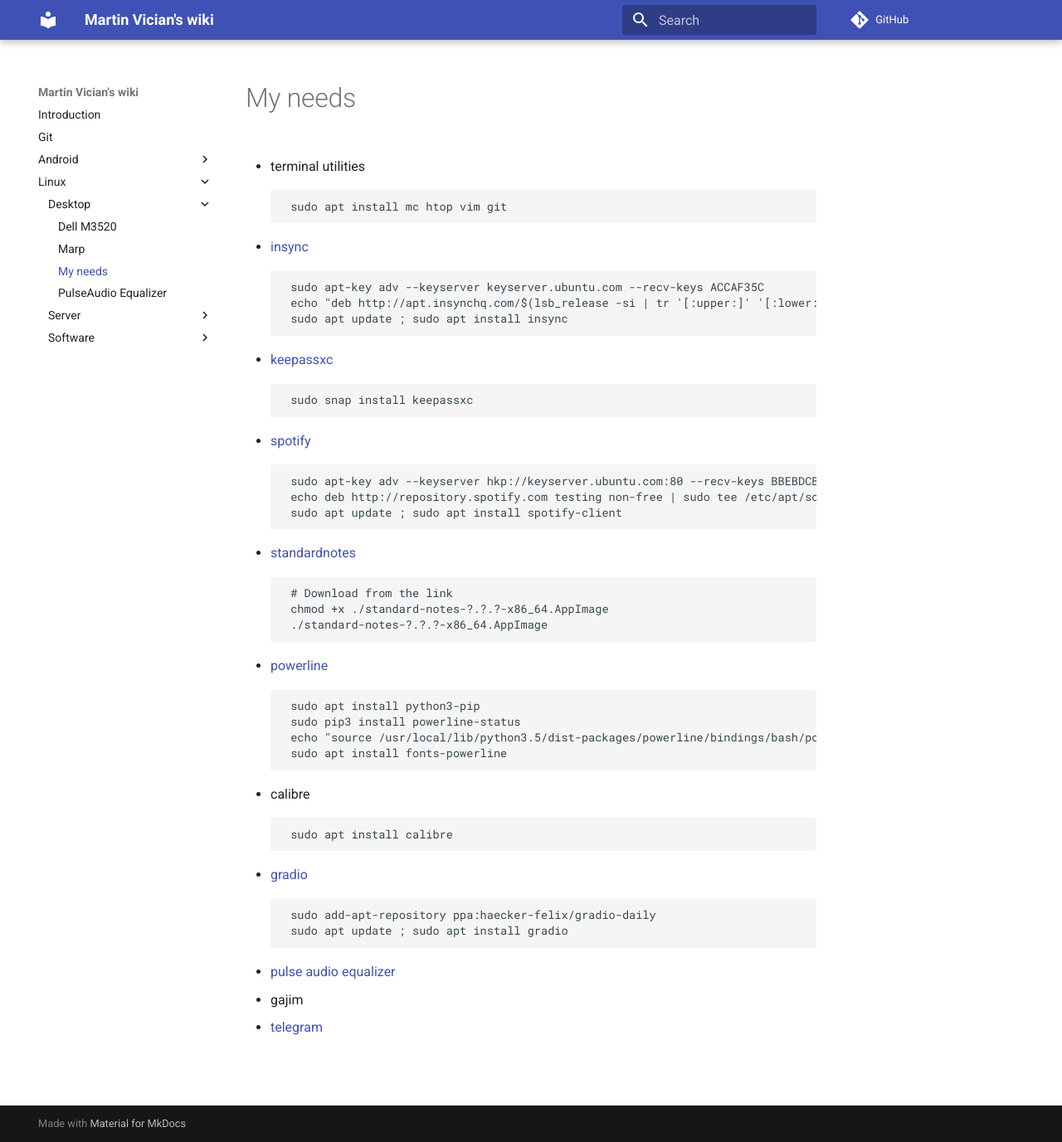
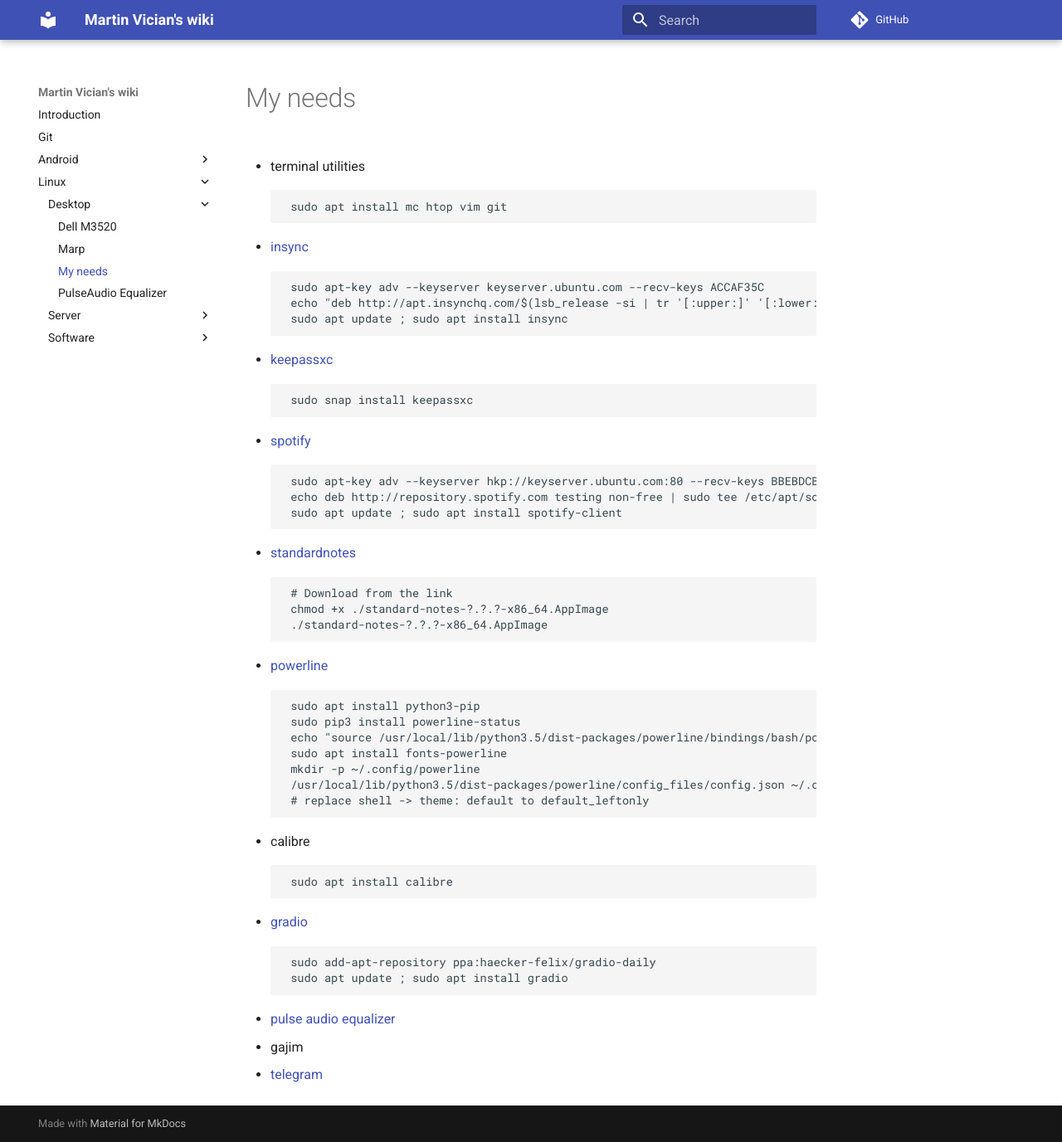
Before and after one commit to vician/wiki, an MkDocs documentation site: the page built from docs/Linux/Desktop/My needs.md, in a window 1280 px wide and 1377 px high. Shown: the whole window at 83% size. Built offline with MkDocs 1.6.1 and Material for MkDocs 9.7.7, drawn with Linux system fonts in a browser that asks for light colours; comment, search, counter and statistics services are not loaded.

Commit message:
Update My needs.md

```diff
--- a/docs/Linux/Desktop/My needs.md
+++ b/docs/Linux/Desktop/My needs.md
@@ -30,6 +30,9 @@
          sudo pip3 install powerline-status
          echo "source /usr/local/lib/python3.5/dist-packages/powerline/bindings/bash/powerline.sh" >> ~/.bashrc
          sudo apt install fonts-powerline
+         mkdir -p ~/.config/powerline
+         /usr/local/lib/python3.5/dist-packages/powerline/config_files/config.json ~/.config/powerline/config.json
+         # replace shell -> theme: default to default_leftonly
 
 - calibre
 
```
